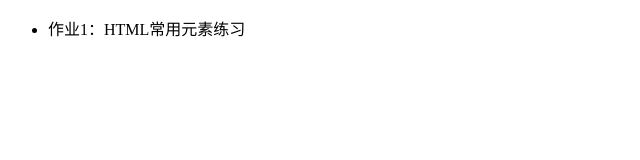
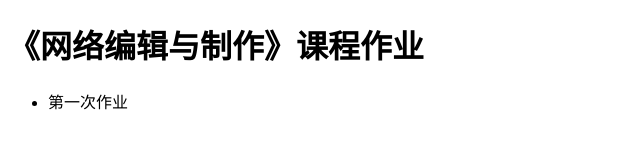
Before and after one commit to yangjh-xbmu/21news2, a plain HTML site: page index.html in a window 1280 px wide. Shown: the whole page, without its empty margins (0-640 px from the left). Drawn offline with Linux system fonts and the light colour scheme.

Commit message:
第一次作业

```diff
--- a/index.html
+++ b/index.html
@@ -6,8 +6,9 @@
     <title>《网络编辑与制作》课程作业</title>
   </head>
   <body>
+    <h1>《网络编辑与制作》课程作业</h1>
     <ul>
-      <li>作业1：HTML常用元素练习</li>
+      <li>第一次作业</li>
     </ul>
   </body>
 </html>
```
